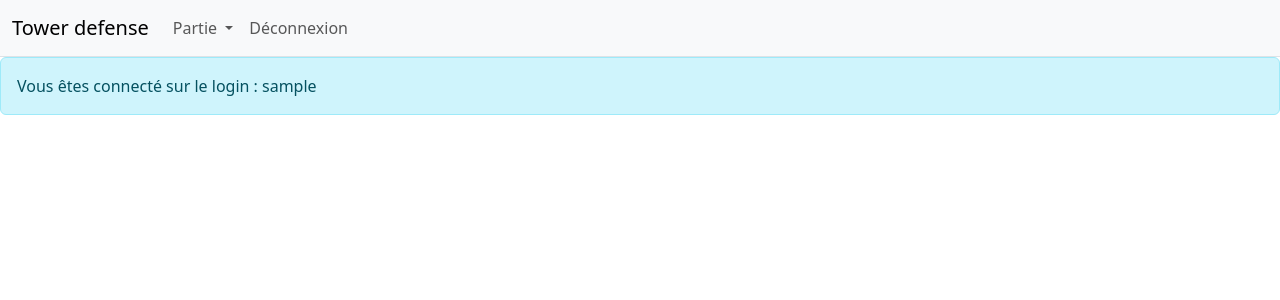
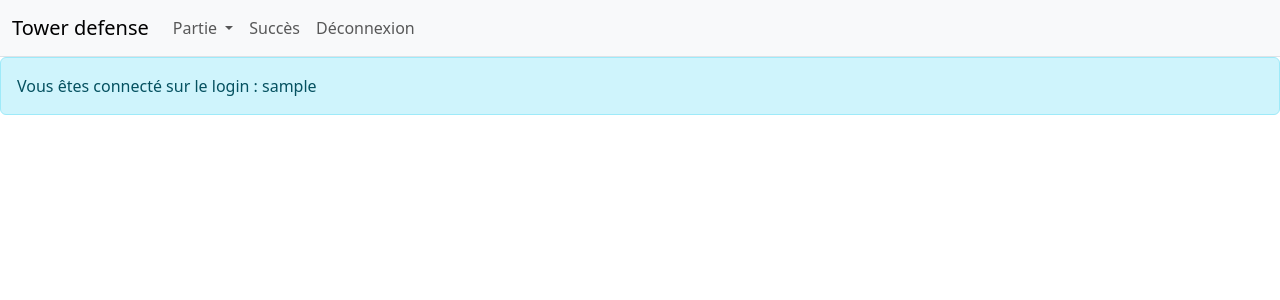
Before and after one commit to DUT-Info-Montreuil/SAE_WEB_Luc_Juba_Said_Antoine, a PHP site: page /index.php in a window 1280 px wide. Shown: the top 300 px of the page. Run offline with PHP 8.4, Linux system fonts and the light colour scheme; the visitor is signed in with stand-in values (Sample User, id 1).

Commit message:
ajouter dans le nav page succes

```diff
--- a/composants/menu/vue_menu.php
+++ b/composants/menu/vue_menu.php
@@ -23,6 +23,7 @@ class VueMenu {
                                 <li><a class="dropdown-item" href="index.php?module=partie">Historique</a></li>
                             </ul>
                         </li>
+                        <a class="nav-link" href="index.php?module=sucess&action=pagePrincipal">Succès</a>
                         <a class="nav-link" href="index.php?module=connexion&action=deconnexion">Déconnexion</a>
                     </div>
                 </div>
```
